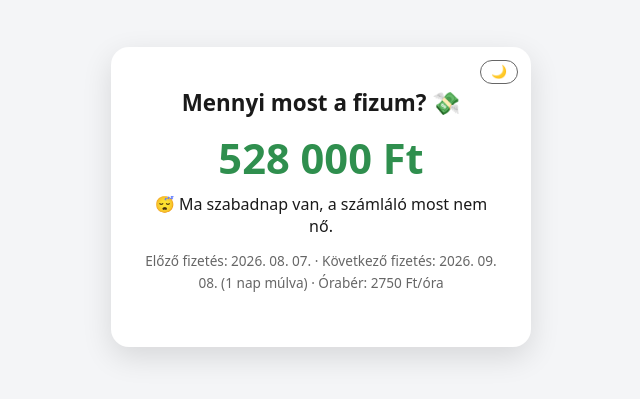
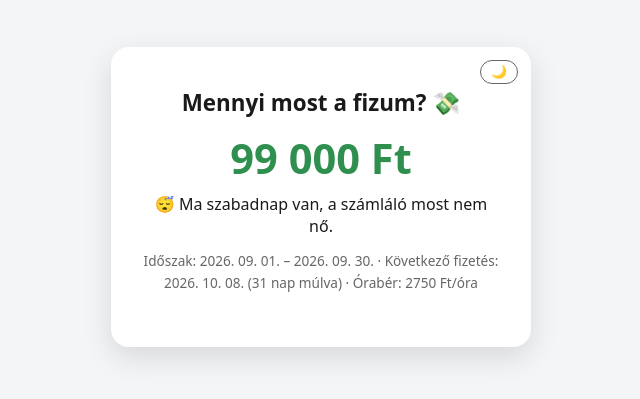
Before and after one commit to anewwayyan/fizu, a plain HTML site: page index.html in a window 1280 px wide. Shown: the part 203-602 px from the top of the page, without its empty margins (319-959 px from the left). Drawn offline with Linux system fonts and the light colour scheme.

Commit message:
Update index.html

```diff
--- a/index.html
+++ b/index.html
@@ -182,34 +182,63 @@
 
 	function frissitFizumat() {
 	const most = new Date();
-		const { elozo, kovetkezo } = fizetesiCiklus(most);
-		const orak = ledolgozottOrak(elozo, most);
+
+	// Mindig az aktuális hónap 1. napjától számolunk
+	const honapKezdete = new Date(
+		most.getFullYear(),
+		most.getMonth(),
+		1,
+		0, 0, 0
+	);
+
+	// Következő fizetés: következő hónap 8.
+	const kovetkezo = new Date(
+		most.getFullYear(),
+		most.getMonth() + 1,
+		8,
+		0, 0, 0
+	);
+
+	const orak = ledolgozottOrak(honapKezdete, most);
 	const osszeg = orak * ORABER;
 
 	document.getElementById("fizu-osszeg").textContent = formatFt(osszeg);
 
 	const tipus = muszakTipus(most);
 	let statusSzoveg;
+
 	if (tipus === "szabad") {
 		statusSzoveg = "😴 Ma szabadnap van, a számláló most nem nő.";
 	} else {
 		const intervallum = muszakIdointervallum(most);
 		const [ms, me] = intervallum;
+
 		if (most >= ms && most <= me) {
-				statusSzoveg = (tipus === "nappal" ? "🌞 Nappalos műszak" : "🌙 Éjszakás műszak") + " – megy a számláló!";
+			statusSzoveg =
+				(tipus === "nappal" ? "🌞 Nappalos műszak" : "🌙 Éjszakás műszak") +
+				" – megy a számláló!";
 		} else {
 			statusSzoveg = "⏸️ Most nincs műszak, a számláló szünetel.";
 		}
 	}
+
 	document.getElementById("fizu-status").textContent = statusSzoveg;
 
-		const napokAFizuig = Math.ceil((kovetkezo - most) / 86400000);
+	const napokAFizuig = Math.ceil(
+		(kovetkezo - most) / 86400000
+	);
+
 	document.getElementById("fizu-info").textContent =
-			"Előző fizetés: " + formatDatum(elozo) +
+		"Időszak: " + formatDatum(honapKezdete) +
+		" – " + formatDatum(new Date(
+			most.getFullYear(),
+			most.getMonth() + 1,
+			0
+		)) +
 		" · Következő fizetés: " + formatDatum(kovetkezo) +
-			" (" + napokAFizuig + " nap múlva) · Órabér: " + formatFt(ORABER) + "/óra";
+		" (" + napokAFizuig + " nap múlva) · Órabér: " +
+		formatFt(ORABER) + "/óra";
 }
-
 	frissitFizumat();
 	setInterval(frissitFizumat, 1000);
 </script>
```
Lines whose indentation alone changed are shown as unchanged.
